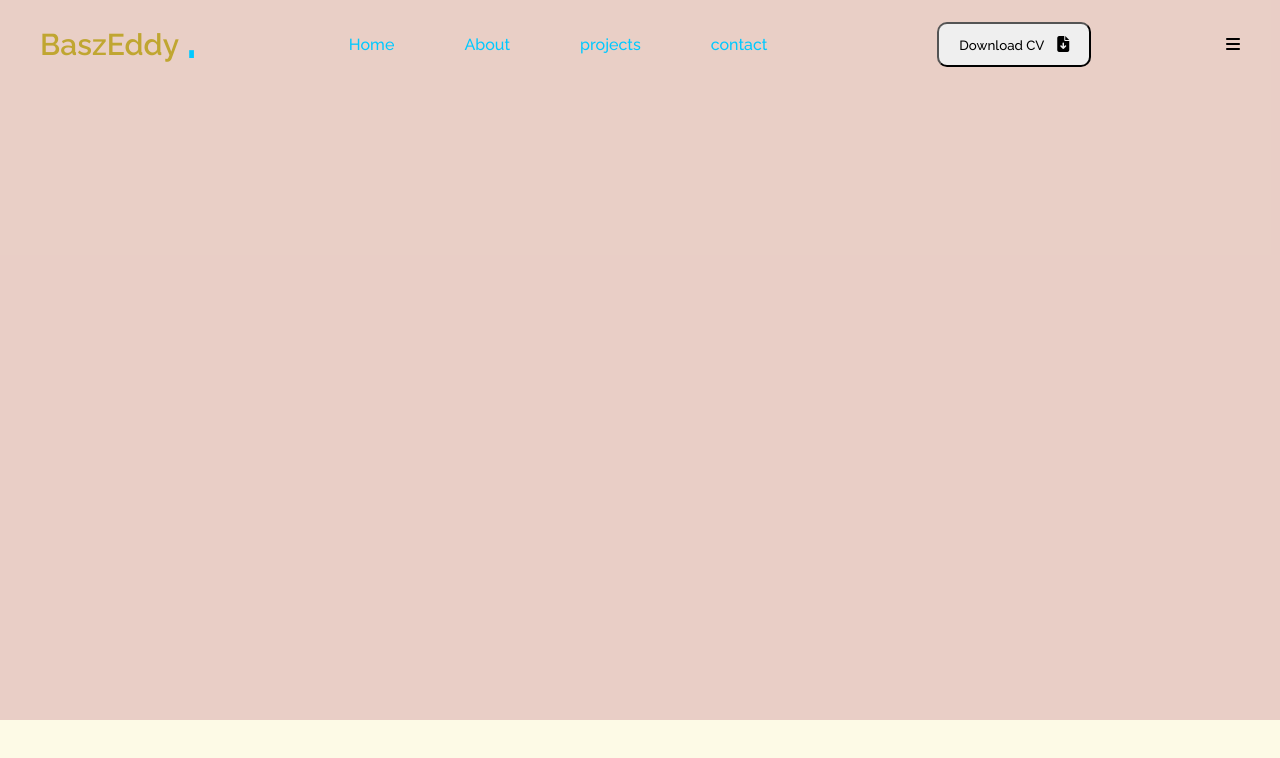
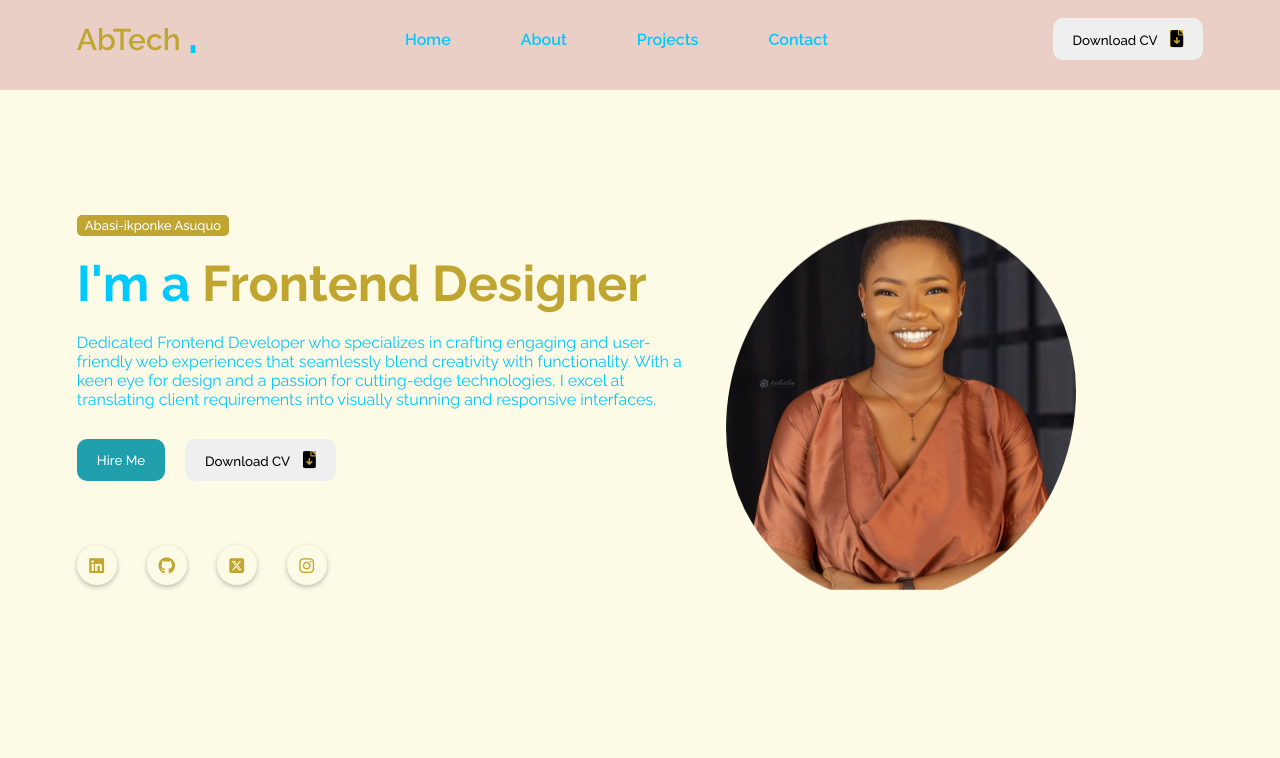
Before and after one commit to kponky/tutorials-repo, a plain HTML site: page index.html in a window 1280 px wide. Drawn offline with nearby package versions, Linux system fonts and the light colour scheme.

Commit message:
animations added on avatar img

```diff
--- a/index.html
+++ b/index.html
@@ -23,11 +23,11 @@
   <div class="container">
     <nav id="header">
       <div class="nav__logo">
-        <p class="logo_name">BaszEddy</p>
+        <p class="logo_name">AbTech</p>
         <span>.</span>
       </div>
 
-      <div class="nav-menu" id="navMenu">
+      <div class="navbar-menu" id="navMenu">
         <ul class="nav_menu_list">
 
           <li class="nav_list">
@@ -39,26 +39,69 @@
             <div class="circle"></div>
           </li>
           <li class="nav_list">
-            <a href="#projects" class="nav-link">projects</a>
+            <a href="#projects" class="nav-link">Projects</a>
             <div class="circle"></div>
           </li>
           <li class="nav_list">
-            <a href="#contact" class="nav-link">contact</a>
+            <a href="#contact" class="nav-link">Contact</a>
             <div class="circle"></div>
           </li>
 
         </ul>
       </div>
 
-      <div class="nav-button">
+      <div class="navbar-button">
         <button class="btn">Download CV <i class="fa-solid fa-file-arrow-down"></i>
         </button>
       </div>
 
-      <div class="navbar-menu">
+      <div class="navbar-menu-icon">
         <i class="fa-solid fa-bars" onclick="handleMenuFunction()"></i>
       </div>
     </nav>
+
+    <div class="wrapper">
+
+      <section class="description-box" id="home">
+        <div class="description-text">
+        <div class="description-text-card">
+          <span>Abasi-ikponke Asuquo</span>
+        </div>
+
+        <div class="description-name">
+          <p>I'm a <span class="typedtext">Frontend Designer</span></p>
+        </div>
+        <div class="description-text-info">
+          <p>Dedicated Frontend Developer who specializes in crafting engaging and
+             user-friendly web experiences that seamlessly blend creativity with functionality.
+             With a keen eye for design and a passion for cutting-edge technologies, I excel at translating client requirements into visually stunning and responsive interfaces.
+          </p>
+        </div>
+        <div class="description-text-btn">
+          <button class="btn b-btn">Hire Me</button>
+          <button class="btn">Download CV <i class="fa-solid fa-file-arrow-down"></i></button>
+        </div>
+        <div class="social-icons">
+
+          <div class="icon"> <i class="fa-brands fa-linkedin"></i></div>
+          <div class="icon"> <i class="fa-brands fa-github"></i></div>
+          <div class="icon"><i class="fa-brands fa-square-x-twitter"></i></div>
+          <div class="icon"> <i class="fa-brands fa-instagram"></i></div>
+        </div>
+
+      </div>
+
+
+      <div class="description-image">
+        <div class="image">
+          <img src="/assests/my professional protrait 1.jpg" alt="avatar">
+        </div>
+      </div>
+      </section>
+
+    </div>
+
+
 
   </div>
 
--- a/main.js
+++ b/main.js
@@ -0,0 +1,29 @@
+// navigation bar function
+
+function handleMenuFunction(){
+  let menuButton = document.getElementById("navMenu");
+
+if (menuButton.className === "navbar-menu"){
+  menuButton.className += "responsive";
+}else {
+  menuButton.className = "navbar-menu"
+}
+};
+
+
+  window.onscroll = function(){headerShadow()};
+
+  function headerShadow(){
+    const navbarHeader = document.getElementById("header");
+
+    if(document.body.scrollTop > 50 || document.documentElement.scrollTop > 50){
+      navbarHeader.style.boxShadow = "0 1px 7px rgba(0, 0, 0, 0.7)";
+      navbarHeader.style.height = "80px";
+      navbarHeader.style.lineHeight = "70px";
+
+    }else {
+      navbarHeader.style.boxShadow = "none";
+      navbarHeader.style.height = "90px";
+      navbarHeader.style.lineHeight = "80px";
+    }
+  }
--- a/style.css
+++ b/style.css
@@ -62,20 +62,24 @@ html{
   border-radius: 10px;
   cursor: pointer;
   transition: .45;
+  outline: none;
+  border: none;
 
 }
 
 .btn > i{
   margin-left: 10px;
+  background: var(--third-color);
 
 }
 
 .btn:hover{
-  background: var(--color--white);
+  background: var(--hover-color1);
 }
 
+
 i{
-  font-size: 16px;
+  font-size: 17px;
 }
 
 
@@ -93,12 +97,13 @@ nav{
   display: flex;
   justify-content: space-between;
   width: 100%;
-  height: 90%;
-  line-height: 90px;
+  height: 80px;
+  line-height: 80px;
+  background: var(--bg-body-color);
   background: rgba(217, 173, 173, 0.556);
   transition: .3s;
-  z-index: 100;
-  padding: 0 40px;
+  z-index: 90;
+  padding-inline: 6vw;
 
 }
 
@@ -118,15 +123,16 @@ nav{
   top: -15px;
   right: -20px;
   font-size: 5em;
+  border-radius: 50%;
   color: var(--second-color)
 
 }
 
-.nav-menu ul{
+.navbar-menu .nav_menu_list{
   display: flex;
-}
+ }
 
-.nav-menu li{
+.navbar-menu .nav_list{
   list-style: none;
   position: relative;
 }
@@ -134,7 +140,236 @@ nav{
 .nav_list .nav-link{
   text-decoration: none;
   color: var(--second-color) ;
-  font-weight: 500;
+  font-weight: 600;
   padding: 15px;
   margin-inline: 20px;
 }
+
+.navbar-menu-icon{
+  display: none;
+}
+
+.navbar-menu-icon i{
+  font-size: 28px;
+  cursor: pointer;
+}
+
+.wrapper{
+padding-inline: 6vw;
+}
+
+.description-box{
+  position: relative;
+  display: flex;
+  height: 100vh;
+  min-height: 700px;
+}
+
+.description-text{
+  position: relative;
+  display: flex;
+  justify-content: center;
+  align-content: center;
+  min-height: 80vh;
+  flex-direction: column;
+  width: 55%;
+  /* padding-left: 20px; */
+
+}
+
+.description-text-card span{
+font-size: 13px;
+font-weight: 500;
+color: var(--color--white);
+background: var(--third-color);
+padding: 3px 8px;
+border-radius: 5px;
+}
+
+.description-name{
+  font-size: 50px;
+  font-weight: 700;
+  color: var(--second-color);
+  margin-block: 20px;
+}
+
+.description-name .typedtext{
+text-transform: capitalize;
+color: var(--third-color);
+
+}
+
+
+.description-text-info{
+  font-size: 16px;
+  margin-bottom: 30px;
+  color: var(--second-color);
+  /* width: 70%; */
+}
+
+.description-text-btn{
+  display: flex;
+  gap: 20px;
+}
+
+.description-text-btn > .b-btn{
+  background: var(--font-color1);
+  color: var(--color--white);
+}
+
+.description-text-btn > .b-btn:hover{
+  background: var(--hover-color1);
+}
+
+.social-icons{
+  display: flex;
+  margin-top: 4em;
+  gap: 30px;
+}
+
+.social-icons .icon{
+  display: flex;
+  justify-content: center;
+  font-size: 17px;
+  align-items: center;
+  width: 40px;
+  height: 40px;
+  border-radius: 50%;
+  color: var(--third-color);
+  box-shadow: 0px 2px 5px 0px rgba(0, 0, 0, 0.25 );
+  cursor: pointer;
+}
+
+.social-icons .icon:hover{
+color: var(--font-color1);
+}
+
+.description-image{
+  display: flex;
+  justify-content: right;
+
+}
+
+.image{
+  margin: auto 30px;
+  width: 350px;
+  height: 380px;
+  border-radius: 55% 45% 55% 45%;
+  overflow: hidden;
+  animation: imgFloating 7s ease-in-out infinite;
+}
+
+.description-image .image img{
+  width: 370px;
+  height: 370px;
+  object-fit: cover;
+}
+
+@keyframes imgFloating {
+  50%{
+    transform: translateY(25px);
+    border-radius: 55% 45% 55% 45%;
+  }
+
+}
+
+
+
+
+
+
+
+
+
+
+
+
+
+
+
+
+
+
+
+
+
+
+
+
+
+
+
+
+
+
+
+
+
+
+
+
+
+
+
+
+
+
+
+
+
+
+
+
+
+
+
+
+/* media querry */
+
+@media only screen and (max-width: 900px){
+  .navbar-button{
+    display: none ;
+  }
+
+    .navbar-menu{
+      position: fixed;
+      top: 80px;
+      left: -100%;
+      justify-content: center;
+      text-align: center;
+      flex-direction: column;
+      align-items: center;
+      background: rgba(226, 226, 27, 0.9);
+      backdrop-filter: blur(20px);
+      width: 100%;
+      min-height: 450px;
+      height: 90vh;
+      transition: .3s;
+      line-height: 90px;
+      }
+
+      .nav_menu_list{
+        flex-direction: column;
+
+      }
+
+      .navbar-menu-icon{
+        display: flex;
+        align-items: center;
+        justify-content: center;
+      }
+
+      .navbar-menu.responsive{
+        left: 0;
+
+      }
+
+      ul.nav_menu_list{
+        padding-top: 80px;
+        list-style: none;
+      }
+
+
+
+
+}
```
Also changed, not shown: assests/my professional protrait 1.jpg (added).
